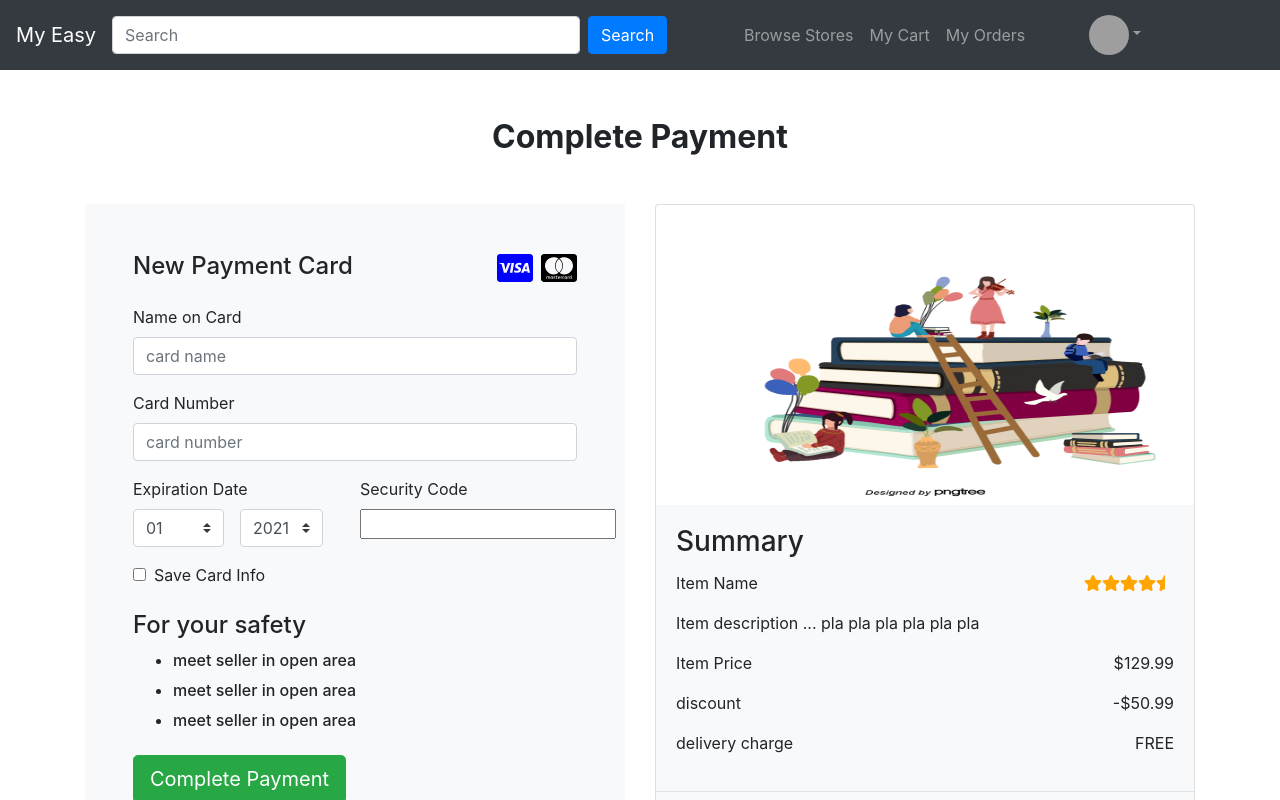
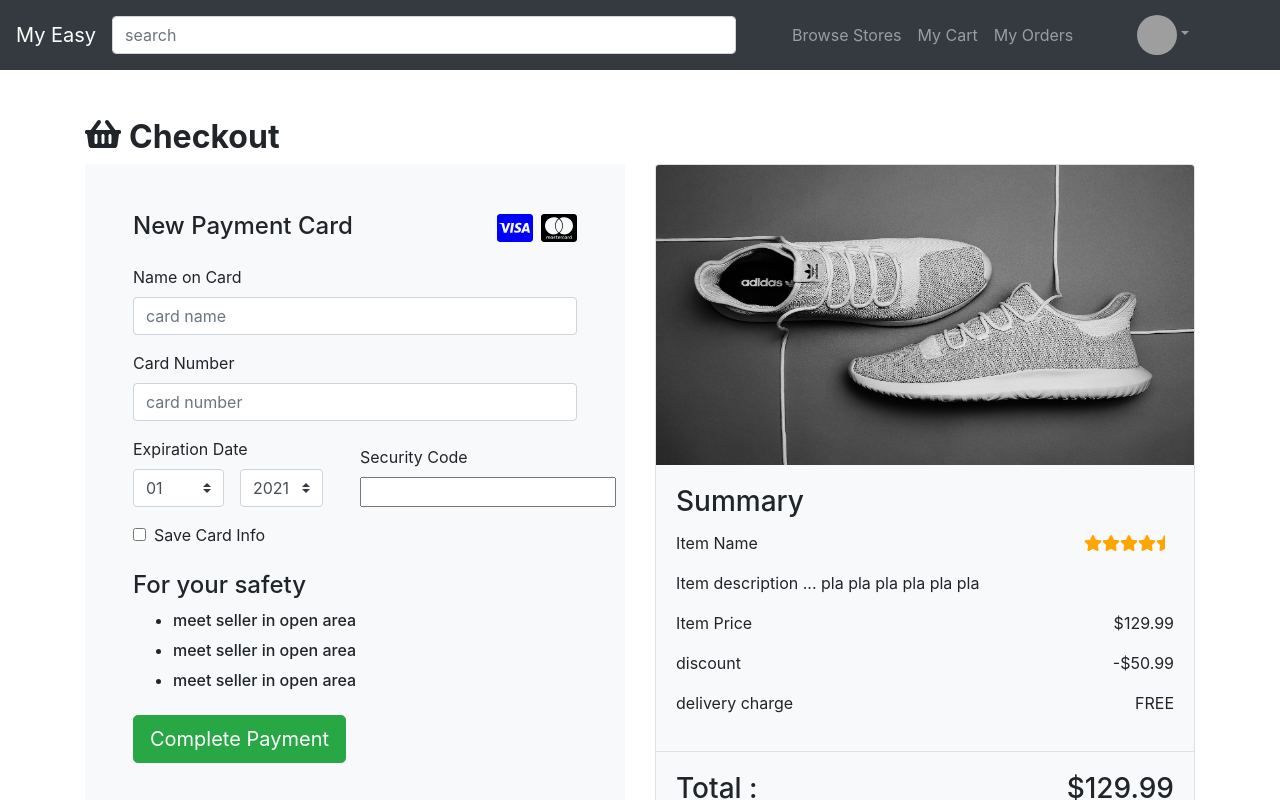
Before and after one commit to bendary577/MyEasy---Front-end, a React (Create React App) app: page /buyitem in a window 1280 px wide. Built offline with nearby package versions, Linux system fonts and the light colour scheme; grey boxes are pictures that could not be loaded.

Commit message:
some edits

```diff
--- a/public/css/customeraccnavbar.css
+++ b/public/css/customeraccnavbar.css
@@ -1,3 +1,3 @@
-.accLinks ul li a:hover {
+.nav-link:hover {
   color: white;
 }
--- a/public/css/customeraccount.css
+++ b/public/css/customeraccount.css
@@ -9,5 +9,6 @@
 
 .control:hover {
   cursor: pointer;
-  box-shadow: 50px;
+  box-shadow: 0 4px 8px 0 rgba(0, 0, 0, 0.2), 0 6px 20px 0 rgba(0, 0, 0, 0.19);
+  transform: scale(1.02);
 }
--- a/src/Components/BuyItemInfoCard.js
+++ b/src/Components/BuyItemInfoCard.js
@@ -1,7 +1,7 @@
 import React, { Component } from "react";
 import { FontAwesomeIcon } from '@fortawesome/react-fontawesome';
 import { faStar, faStarHalf } from '@fortawesome/free-solid-svg-icons';
-import book2 from "../../public/images/book_2.png";
+import product from "../../public/images/product1.jpeg"
 
 class BuyItemInfoCard extends Component {
     render() {
@@ -13,7 +13,7 @@ class BuyItemInfoCard extends Component {
 
         return (
             <div className="card mb-5">
-                <img className="card-img-top w-100" alt="" src={book2} style={ImgsStyle} />
+                <img className="card-img-top w-100" alt="" src={product} style={ImgsStyle} />
                 <div className="card-body bg-light">
                     <h3 className="card-title">Summary</h3>
                     <div className="name clearfix">
--- a/src/Components/ItemCartCard.js
+++ b/src/Components/ItemCartCard.js
@@ -3,6 +3,7 @@ import { FontAwesomeIcon } from '@fortawesome/react-fontawesome';
 import { faShoppingCart, faStar, faStarHalf } from '@fortawesome/free-solid-svg-icons';
 import "../../public/css/itemcartcard.css";
 import book1 from "../../public/images/book_1.png";
+
 
 
 class ItemCartCard extends Component {
@@ -31,7 +32,7 @@ class ItemCartCard extends Component {
 
                     <div className="clearfix">
                         <p className="text-success mt-2 float-left">$129.99</p>
-                        <a class="btn btn-primary w-50 float-right" href="/buyitem" role="button">
+                        <a class="btn btn-danger w-50 float-right" href="/buyitem" role="button">
                             <FontAwesomeIcon icon={faShoppingCart} className="mr-2"></FontAwesomeIcon>
                             Buy
                         </a>
--- a/src/Components/PaymentForm.js
+++ b/src/Components/PaymentForm.js
@@ -105,7 +105,7 @@ class PaymentForm extends Component {
 
                       {/*------------------card security ----------------------------------------*/}
 
-                          <div className="col-sm-6">
+                          <div className="col-sm-6 mt-2">
                               <label for="card-security">Security Code</label>
                               <FontAwesomeIcon icon={MdSecurity} className="fa-lg"></FontAwesomeIcon>
                               <input type="text" id="card-security" name="card-security" />
--- a/src/ScreenSnippets/CustomerAccNavBar.js
+++ b/src/ScreenSnippets/CustomerAccNavBar.js
@@ -1,3 +1,5 @@
+import { faSearch } from "@fortawesome/free-solid-svg-icons";
+import { FontAwesomeIcon } from "@fortawesome/react-fontawesome";
 import React, { Component } from "react";
 import "../../public/css/customeraccnavbar.css";
 
@@ -20,14 +22,14 @@ class CustomerAccNavBar extends Component {
                 </a>
                 */}
 
-                <a class="navbar-brand" href="#">My Easy</a>
+                <a class="navbar-brand" href="/home">My Easy</a>
 
 
-                {/*------------------------- search bar ----------------------------------------------*/}
-                <form className="form-inline w-50">
-                    <input className="form-control mr-sm-2 w-75" type="text" placeholder="Search" />
-                    <button className="btn btn-primary" type="submit">Search</button>
-                </form>
+                {/*------------------------- search bar ---------------------------------------------*/}
+
+                <div class="input-group w-50">
+                    <input type="text" class="form-control" placeholder="search" aria-describedby="sizing-addon2" />
+                </div>
 
 
                 {/*------------------------- collapsing button ---------------------------------------*/}
@@ -38,21 +40,21 @@ class CustomerAccNavBar extends Component {
 
                 {/*------------------------- nav links ----------------------------------------------*/}
 
-                <div class="collapse navbar-collapse accLinks" id="collapsibleNavbar">
+                <div className="ml-5 collapse navbar-collapse accLinks" id="collapsibleNavbar">
                     <ul className="navbar-nav">
                         <li className="nav-item mt-2">
-                            <a className="nav-link" href="#">Browse Stores</a>
+                            <a className="nav-link" href="/store">Browse Stores</a>
                         </li>
                         <li className="nav-item mt-2">
-                            <a className="nav-link" href="mycart">My Cart</a>
+                            <a className="nav-link" href="/mycart">My Cart</a>
                         </li>
                         <li className="nav-item mt-2">
-                            <a className="nav-link" href="myorders">My Orders</a>
+                            <a className="nav-link" href="/myorders">My Orders</a>
                         </li>
 
                         {/*------------------------- drop down links ----------------------------------------------*/}
 
-                        <li class="nav-item dropdown ml-5">
+                        <li class="nav-item dropdown mr-0 ml-5">
                             <a class="nav-link dropdown-toggle" href="#" id="navbarDropdownMenuLink" role="button" data-toggle="dropdown" aria-haspopup="true" aria-expanded="false">
                                 <img src="https://s3.eu-central-1.amazonaws.com/bootstrapbaymisc/blog/24_days_bootstrap/fox.jpg" width="40" height="40" alt="logo" className="rounded-circle" />
                             </a>
--- a/src/Screens/BuyItem.js
+++ b/src/Screens/BuyItem.js
@@ -3,6 +3,10 @@ import CustomerAccountNavBar from "../ScreenSnippets/CustomerAccNavBar";
 import "../../public/css/buyitem.css";
 import PaymentForm from "../Components/PaymentForm";
 import BuyItemInfoCard from "../Components/BuyItemInfoCard";
+import { FontAwesomeIcon } from '@fortawesome/react-fontawesome';
+import { faShoppingBasket } from "@fortawesome/free-solid-svg-icons";
+import { faUserEdit } from "@fortawesome/free-solid-svg-icons";
+
 
 class BuyItem extends Component {
 
@@ -12,18 +16,25 @@ class BuyItem extends Component {
 
                 <CustomerAccountNavBar />
 
-                {/*------------------------------ intro --------------------------------------------- */}
-
-                <div className="intro-headline mt-5">
-                    <h2 className="text-center font-weight-bold">Complete Payment</h2>
-                </div>
-
                 {/*------------------------------ left side bar --------------------------------------------- */}
 
-                <div className="container mt-5">
+                <div className="container">
+                    <div className="d-flex intro-headline mt-5">
+                        <FontAwesomeIcon icon={faShoppingBasket} className=" fa-2x mr-2 mb-1"></FontAwesomeIcon>
+                        <h2 className="font-weight-bold">Checkout</h2>
+                    </div>
                     <div className="row">
                         <div className="left col-sm-12 col-md-6">
                             <PaymentForm />
+                            <div className="clearfix">
+                                <h5 className="float-left mb-4">
+                                    we will use the info saved in your account
+                                </h5>
+                                <a href="/editprofile" className="btn btn-success float-right mb-3" role="button">
+                                    <FontAwesomeIcon icon={faUserEdit} className="mr-2"></FontAwesomeIcon>
+                                    edit profile info
+                                </a>
+                            </div>
                         </div>
 
                         {/*------------------------------ right side bar --------------------------------------------- */}
--- a/src/Screens/MyCart.js
+++ b/src/Screens/MyCart.js
@@ -4,7 +4,7 @@ import CustomerAccNavBar from "../ScreenSnippets/CustomerAccNavBar";
 import ItemCartCard from "../Components/ItemCartCard";
 import { FontAwesomeIcon } from '@fortawesome/react-fontawesome';
 import { faShoppingCart } from '@fortawesome/free-solid-svg-icons';
-
+import Footer from "../ScreenSnippets/Footer";
 
 class MyCart extends Component {
     render() {
@@ -42,7 +42,7 @@ class MyCart extends Component {
                         </div>
                     </div>
                 </div>
-
+                <Footer />
             </div>
         );
     }
--- a/src/Screens/MyOrders.js
+++ b/src/Screens/MyOrders.js
@@ -3,6 +3,7 @@ import { faMoneyBill } from "@fortawesome/free-solid-svg-icons";
 import React, { Component } from "react";
 import CustomerAccNavBar from "../ScreenSnippets/CustomerAccNavBar";
 import { FontAwesomeIcon } from '@fortawesome/react-fontawesome';
+import Footer from "../ScreenSnippets/Footer";
 
 
 
@@ -14,6 +15,7 @@ class MyOrders extends Component {
             <div className="parent">
 
                 <CustomerAccNavBar />
+
 
                     <div className="container">
                         <div className="intro-headline d-flex my-5">
@@ -50,7 +52,9 @@ class MyOrders extends Component {
                                 </tbody>
                             </table>
                         </div>
+
                     </div>
+                <Footer />
             </div>
         );
     }
```
Also changed, not shown: src/Screens/CustomerAccount.js (+20 -7 lines), src/Screens/SignUp.js (+10 -2 lines), My-Easy.txt, public/images/product1.jpeg (added). Lines whose indentation alone changed are shown as unchanged.
